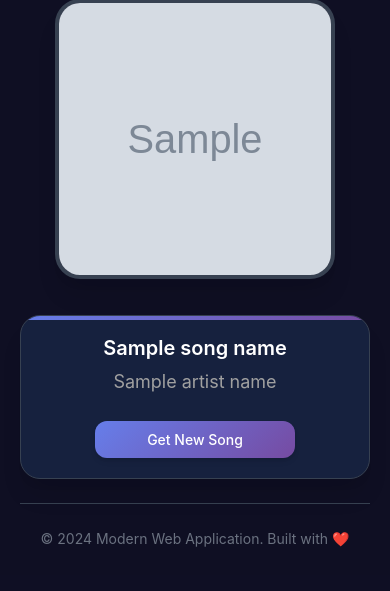
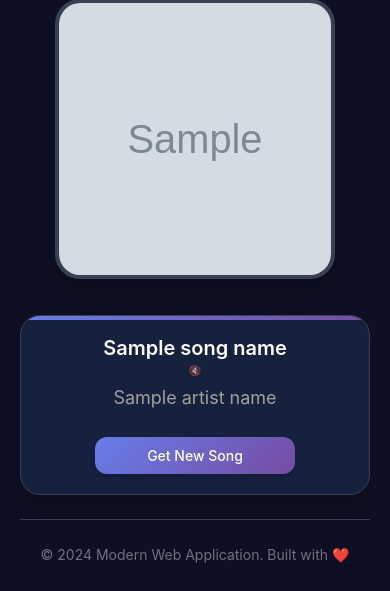
Before and after one commit to 404-5971/chaserDetector, a Flask app: template templates/index.html in a window 390 px wide. Shown: the part 335-926 px from the top of the page. Before the commit the page ends 882 px from the top, so only its background shows below. Run offline with Flask 3, Linux system fonts and the light colour scheme; the template is opened without the code that fills it: most values are stand-ins (such as "Sample title", 1, 10 or a date in 2020); grey boxes marked "Sample" are stand-in pictures.

Commit message:
it barely works but for the most part it makes noise now

```diff
--- a/main.py
+++ b/main.py
@@ -82,26 +82,59 @@ def get_chaser_status(song: dict) -> str:
 
     return 'NO'
 
-def get_youtube_video(song_name: str, artist_name: str) -> str | None:
-    """Search for a song on YouTube and return the first video ID."""
+def get_youtube_video(song_name: str, artist_name: str) -> tuple[str | None, bool]:
+    """Search for a song on YouTube and return the first video ID and availability status."""
     try:
         search_query = f"{song_name} {artist_name} audio"
         encoded_query = urllib.parse.quote(search_query)
         search_url = f"https://www.youtube.com/results?search_query={encoded_query}"
 
         # Get the search results page
-        req = urllib.request.Request(search_url, headers={'User-Agent': 'Mozilla/5.0'})
+        req = urllib.request.Request(search_url, headers={
+            'User-Agent': 'Mozilla/5.0 (Windows NT 10.0; Win64; x64) AppleWebKit/537.36 (KHTML, like Gecko) Chrome/91.0.4472.124 Safari/537.36'
+        })
         response = urllib.request.urlopen(req)
         html = response.read().decode()
 
-        # Extract video ID using regex
-        video_id_match = re.search(r'"videoId":"([^"]+)"', html)
-        if video_id_match:
-            return video_id_match.group(1)
-        return None
+        # Look for video IDs in the search results
+        video_id_matches = re.findall(r'"videoId":"([^"]+)"', html)
+
+        if not video_id_matches:
+            return None, False
+
+        # Take the first video ID
+        video_id = video_id_matches[0]
+
+        # Conservative approach: only mark as available for:
+        # 1. femtanyl tracks (which are more likely to have audio)
+        # 2. Popular artists in the breakcore/speedcore/hyperpop scene
+        # 3. Songs with clear artist names that match the search
+
+        # Check if it's a femtanyl track
+        if artist_name.lower() == 'femtanyl':
+            return video_id, True
+
+        # Check for other popular artists in the scene
+        popular_artists = [
+            'bungex', 'goreshit', 'machine girl', 'death grips', '100 gecs',
+            'charli xcx', 'sophie', 'arca', 'aphex twin', 'venetian snares'
+        ]
+
+        if any(artist in artist_name.lower() for artist in popular_artists):
+            return video_id, True
+
+        # For other artists, be more conservative - only mark as available if the search seems very specific
+        # Check if the song name and artist appear together in the search results
+        song_artist_combined = f"{song_name.lower()} {artist_name.lower()}"
+        if song_artist_combined in html.lower():
+            return video_id, True
+
+        # Default to not available for unknown artists
+        return video_id, False
+
     except Exception as e:
         print(f"Error searching YouTube: {e}")
-        return None
+        return None, False
 
 @app.route('/')
 def index():
@@ -112,7 +145,7 @@ def index():
     chaser_status = get_chaser_status(song)
 
     # Get YouTube video ID for audio playback
-    youtube_video_id = get_youtube_video(song['name'], song['artists'][0]['name'])
+    youtube_video_id, is_available = get_youtube_video(song['name'], song['artists'][0]['name'])
 
     return render_template('index.html',
                          song_name=song['name'],
@@ -120,7 +153,8 @@ def index():
                          all_artists=all_artists,
                          album_cover_url=album_cover_url,
                          chaser_status=chaser_status,
-                         youtube_video_id=youtube_video_id)
+                         youtube_video_id=youtube_video_id,
+                         audio_available=is_available)
 
 if __name__ == '__main__':
     if not os.path.exists('chaser.cache'):
--- a/static/css/style.css
+++ b/static/css/style.css
@@ -163,12 +163,35 @@ body {
     color: var(--text-primary);
     margin-bottom: 0.5rem;
     line-height: 1.2;
+    display: flex;
+    align-items: center;
+    justify-content: center;
+    gap: 0.5rem;
 }
 
 .artist-name {
     font-size: 1.125rem;
     color: var(--text-secondary);
     font-weight: 400;
+}
+
+.audio-indicator {
+    font-size: 0.875rem;
+    opacity: 0.7;
+    transition: opacity 0.2s ease;
+    cursor: help;
+}
+
+.audio-indicator:hover {
+    opacity: 1;
+}
+
+.audio-available {
+    color: var(--accent-success);
+}
+
+.audio-unavailable {
+    color: var(--text-muted);
 }
 
 /* Buttons */
@@ -266,6 +289,12 @@ body {
 
     .song-title {
         font-size: 1.5rem;
+        flex-direction: column;
+        gap: 0.25rem;
+    }
+
+    .audio-indicator {
+        font-size: 0.75rem;
     }
 
     .song-actions {
@@ -295,6 +324,12 @@ body {
 
     .song-title {
         font-size: 1.25rem;
+        flex-direction: column;
+        gap: 0.25rem;
+    }
+
+    .audio-indicator {
+        font-size: 0.625rem;
     }
 }
 
--- a/templates/index.html
+++ b/templates/index.html
@@ -72,7 +72,13 @@
             {% endif %}
             <div class="song-card">
                 <div class="song-info">
-                    <h2 class="song-title">{{ song_name }}</h2>
+                    <h2 class="song-title">
+                        {{ song_name }}
+                        <span class="audio-indicator {% if audio_available %}audio-available{% else %}audio-unavailable{% endif %}"
+                              title="{% if audio_available %}Audio available{% else %}Audio not available{% endif %}">
+                            {% if audio_available %}🔊{% else %}🔇{% endif %}
+                        </span>
+                    </h2>
                     <p class="artist-name">{{ artist_name }}</p>
                 </div>
                 <div class="song-actions">
```
